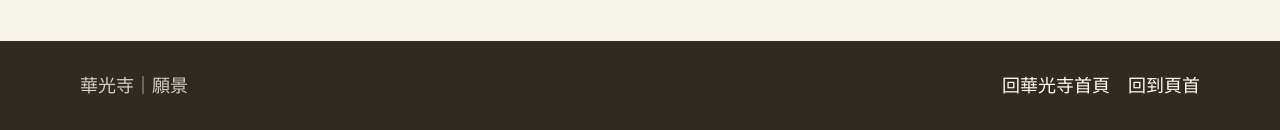
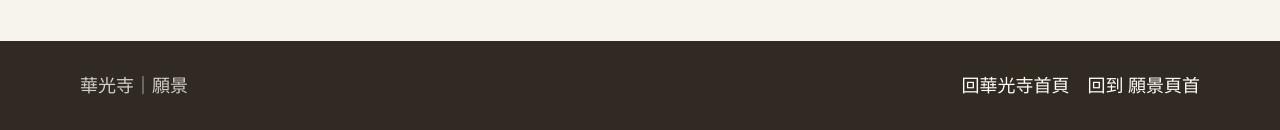
Before and after one commit to WalterinTW/huahkwang-vision-page, a plain HTML site: page index.html in a window 1280 px wide. Shown: the part 4496-4626 px from the top of the page. Drawn offline with Linux system fonts and the light colour scheme.

Commit message:
changee 回頁首 to 回願景頁首

```diff
--- a/index.html
+++ b/index.html
@@ -158,7 +158,7 @@
       <p>華光寺｜願景</p>
       <div class="footer-links">
         <a href="https://walterintw.github.io/huahkwang-site/">回華光寺首頁</a>
-        <a href="#hero">回到頁首</a>
+        <a href="#hero">回到 願景頁首</a>
       </div>
     </div>
   </footer>
```
